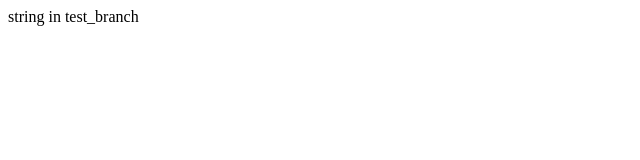
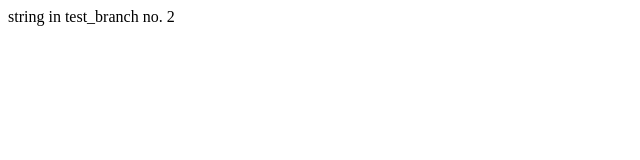
Before and after one commit to bogdanior/test_repo, a plain HTML site: page index.html in a window 1280 px wide. Shown: the full height of the page, 0-640 px from the left. Drawn offline with Linux system fonts and the light colour scheme.

Commit message:
test mess

```diff
--- a/index.html
+++ b/index.html
@@ -6,7 +6,7 @@
 </head>
 
 <body>
-string in test_branch
+string in test_branch no. 2
 </body>
 
 
```
